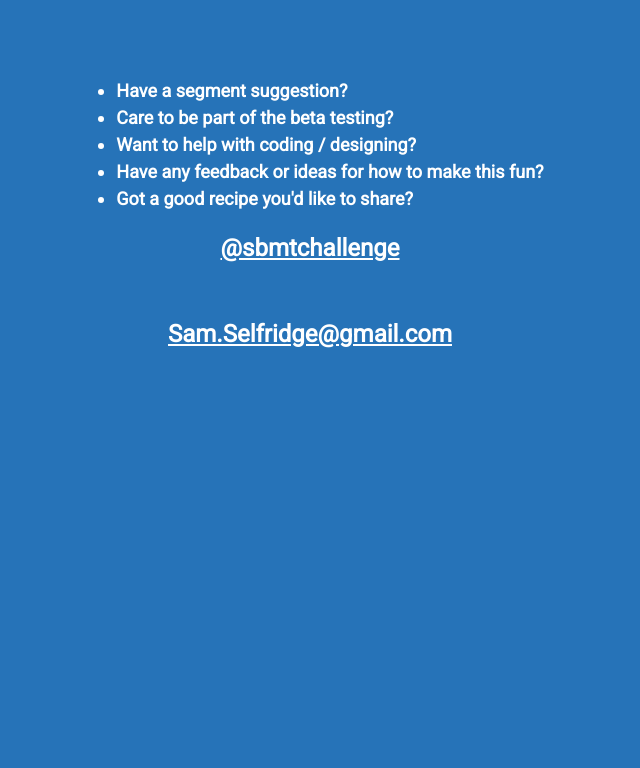
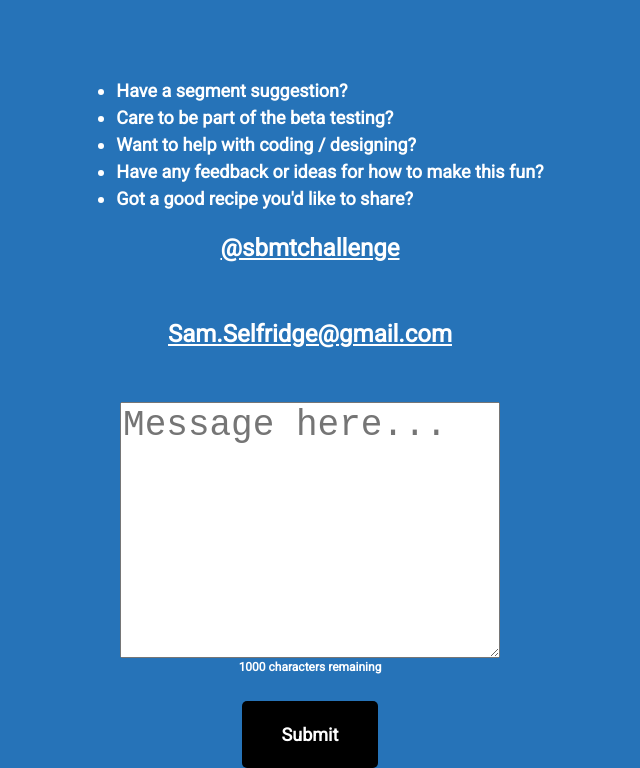
Before and after one commit to sselfridge/sselfridge.github.io, a plain HTML site: page index.html in a window 1280 px wide. Shown: the part 1786-2554 px from the top of the page, without its empty margins (330-970 px from the left). Before the commit the page ends 2416 px from the top, so only its background shows below. Drawn offline with Linux system fonts and the light colour scheme; a web font is replaced by a local one.

Commit message:
https test

```diff
--- a/index.html
+++ b/index.html
@@ -87,7 +87,7 @@
           <!-- <span>Or</span> -->
         </div>
         <div class="flexCol" id="submitArea">
-          <!-- <textarea
+          <textarea
             id="textArea"
             placeholder="Message here..."
             maxlength="1000"
@@ -96,7 +96,7 @@
           <span class="characterCount">
             <span id="textCount">1000</span> characters remaining
           </span>
-          <div class="button" onclick="submit()">Submit</div> -->
+          <div class="button" onclick="submit()">Submit</div>
         </div>
         <div class="hideElm" id="allDone">
           <span
--- a/styles.css
+++ b/styles.css
@@ -114,9 +114,7 @@ h1 .sbmt {
 
 .button {
     padding: 20px 40px;
-    /* border: 3px solid white; */
     border-radius: 5px;
-    /* color: aqua; */
     background-color: black;
     cursor: pointer;
 }
```
